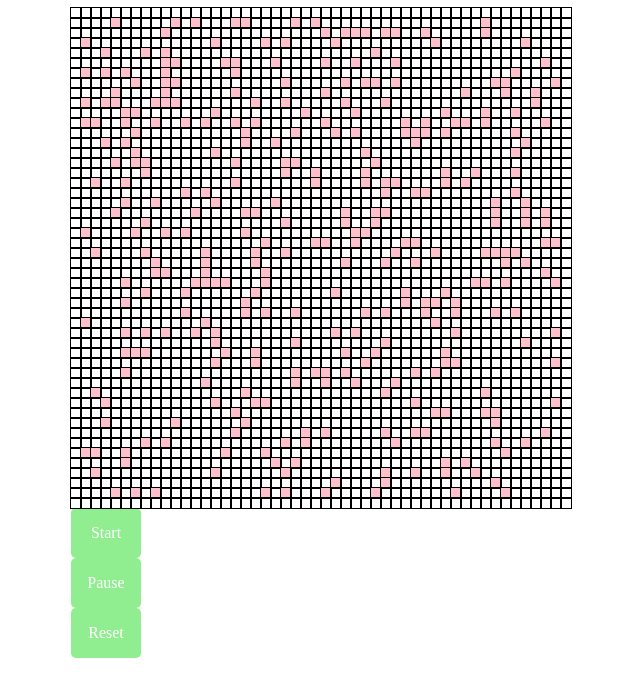
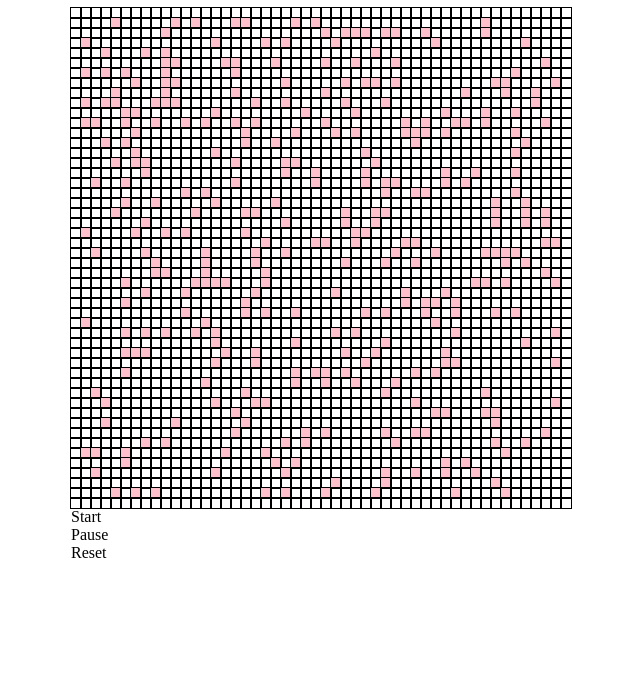
Before and after one commit to Swoodend/game_of_life, a React (Create React App) app: page / in a window 1280 px wide. Shown: the top 696 px of the page, without its empty margins (269-909 px from the left). Built offline with nearby package versions, Linux system fonts and the light colour scheme.

Commit message:
change classname of the buttons

```diff
--- a/public/styles/App.css
+++ b/public/styles/App.css
@@ -26,7 +26,7 @@
   font-weight: bold;
 }
 
-.start-button {
+.button {
   background: lightgreen;
   height: 50px;
   width: 70px;
```
